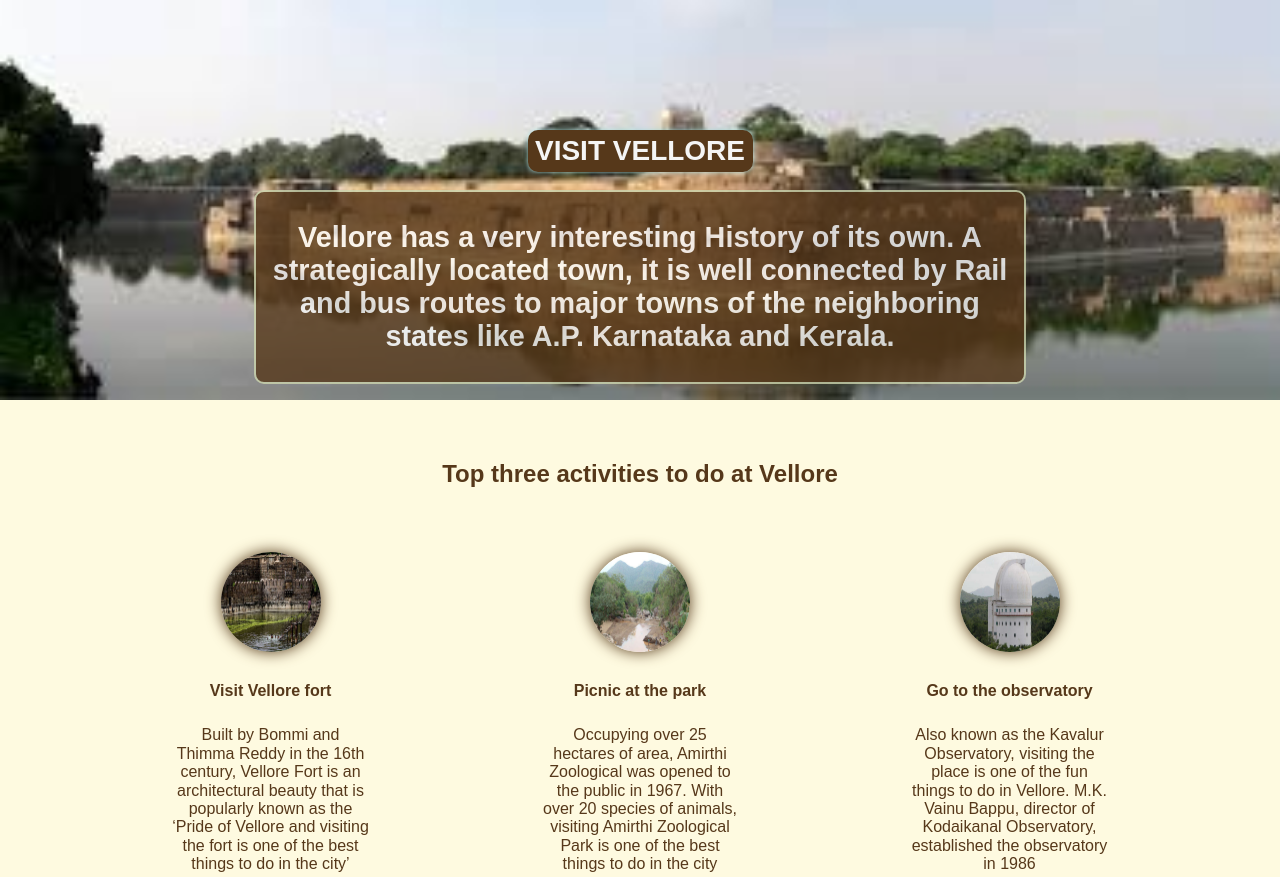
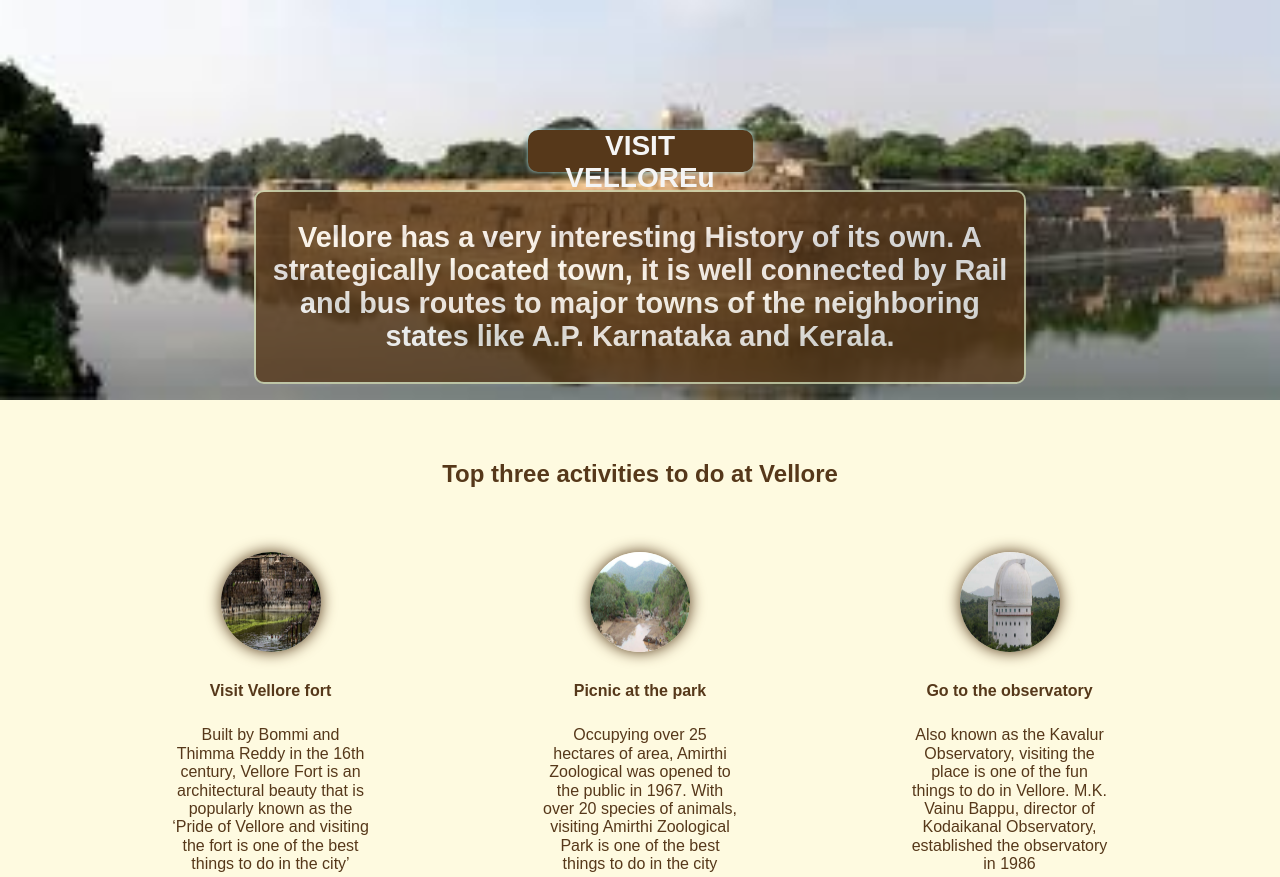
Before and after one commit to mohammednoorul/hometown-site, a website built with Vite: page index.html in a window 1280 px wide. Shown: the top 877 px of the page. Built offline with nearby package versions, Linux system fonts and the light colour scheme.

Commit message:
Update index.html

```diff
--- a/index.html
+++ b/index.html
@@ -7,7 +7,7 @@
         <div class="hero-image">
 
             <div class="hero-title-div">
-                <p class=" hero-title"> <a href="https://traveltriangle.com/blog/things-to-do-in-vellore/"> VISIT VELLORE </a>  </p>
+                <p class=" hero-title"> <a href="https://traveltriangle.com/blog/things-to-do-in-vellore/"> VISIT VELLOREu </a>  </p>
             </div>
 
             <div class="hero-details-div  hero-details">
```
